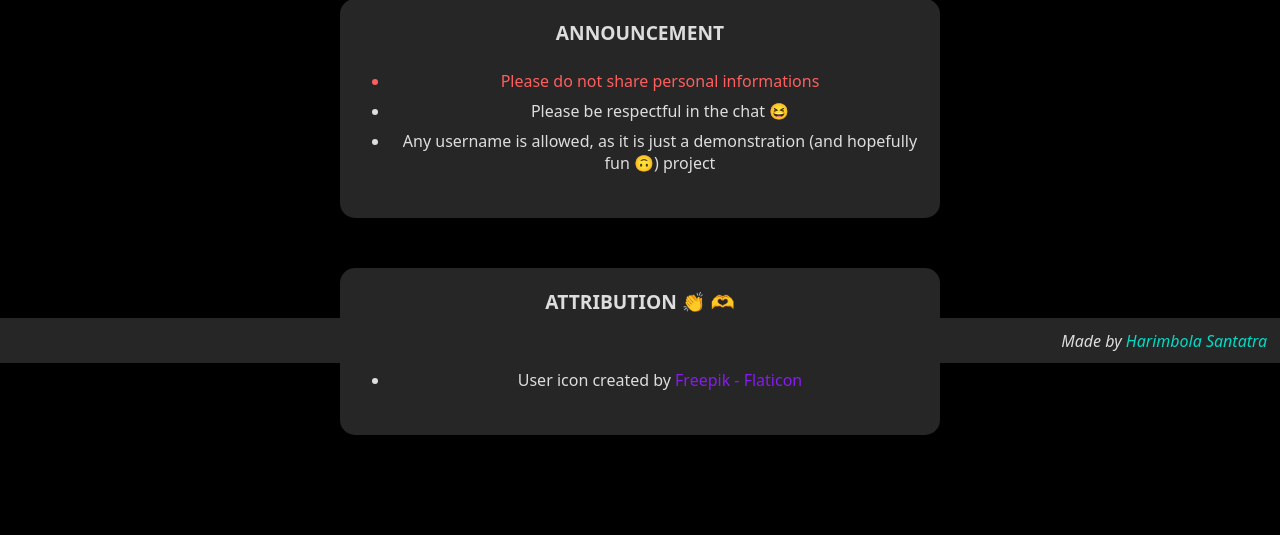
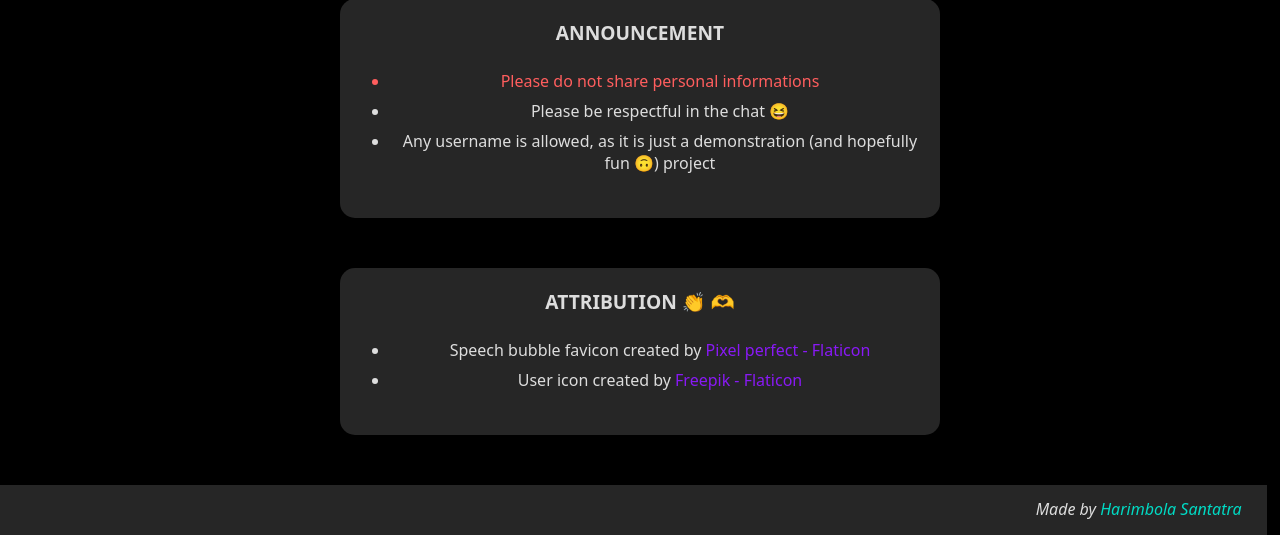
Before and after one commit to HarimbolaSantatra/django-group-chat, a Django app: page / in a window 1280 px wide. Shown: the part 424-959 px from the top of the page. Before the commit the page ends 859 px from the top, so only its background shows below. Run offline with Django 4.2, Linux system fonts and the light colour scheme.

Commit message:
make footer positon static

```diff
--- a/main/static/main/style.css
+++ b/main/static/main/style.css
@@ -259,15 +259,16 @@ h1, h2, h3 {
 }
 
 #footer {
-  height: 20px;
+  height: 50px;
   background-color: var(--less-black);
-  width: 100vw;
+  box-sizing: border-box;
+  width: 99vw;
   text-align: end;
-  padding: 1%;
+  padding: 1% 2% 1% 1%;
   font-style: italic;
-  position: absolute;
-  bottom: 0;
-  right: 0;
+  /* position: absolute; */
+  /* bottom: 0; */
+  /* right: 0; */
 }
 
 #footer a {
```
